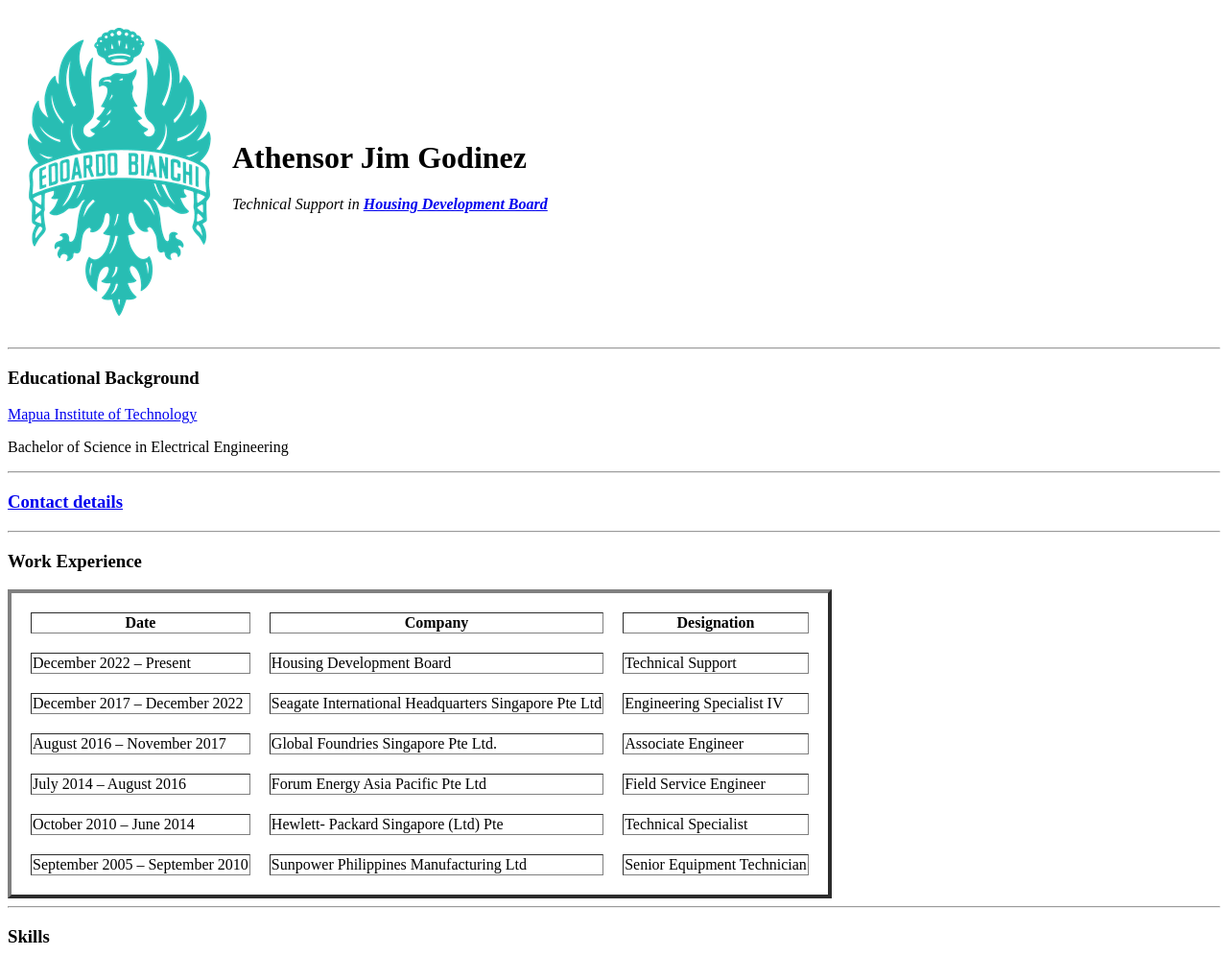
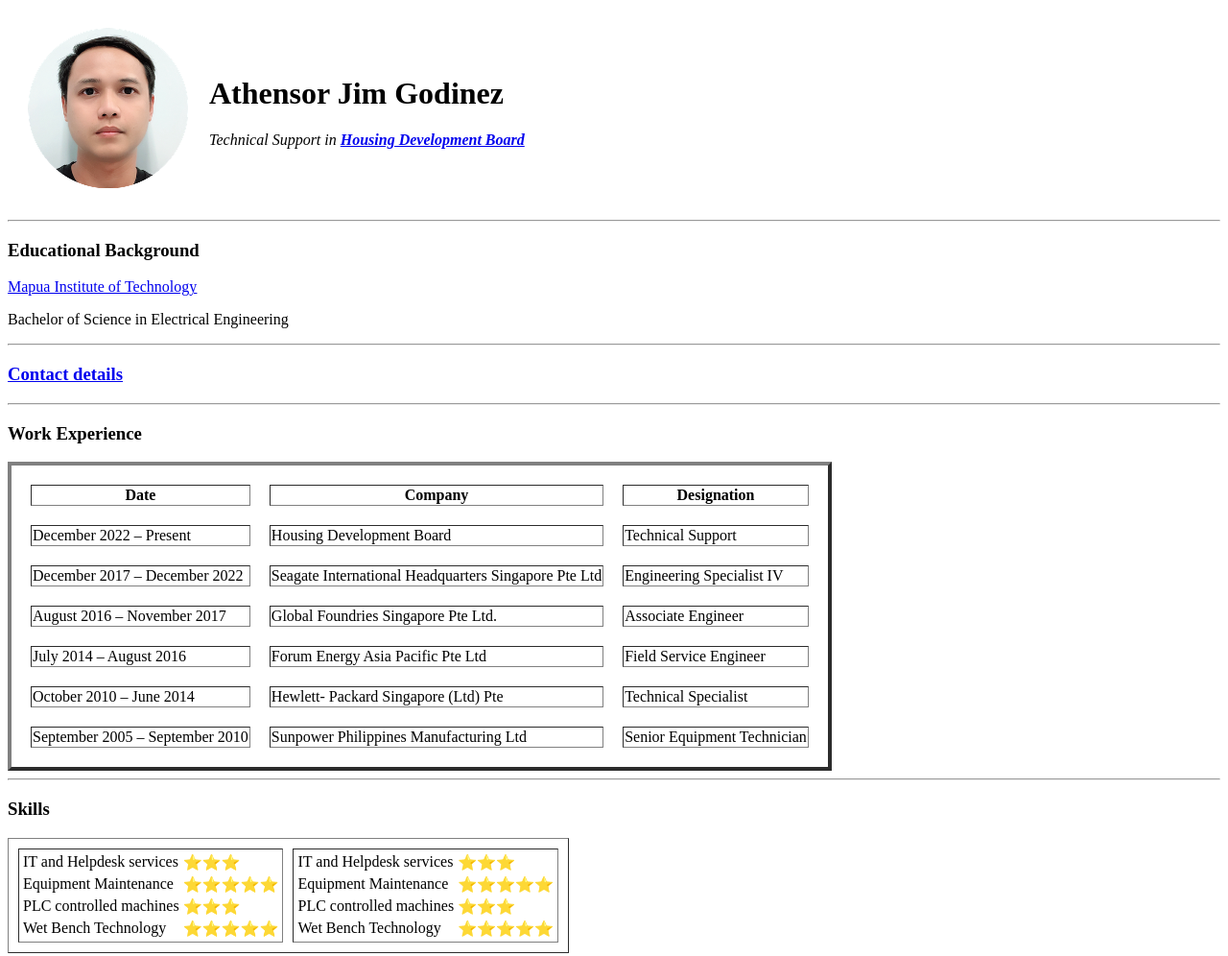
Before and after one commit to jimgodinez/cv, a plain HTML site: page index.html in a window 1280 px wide. Shown: the top 996 px of the page at 96% size. Drawn offline with Linux system fonts and the light colour scheme; files whose address does not match are found by name.

```diff
--- a/index.html
+++ b/index.html
@@ -8,7 +8,7 @@
   <body>
     <table cellspacing="20">
       <tr>
-        <td><img src="C:\Files\VS Code\Web Development\HTML personal site\bianchi.png"></td>
+        <td><img src="image\jim pic.png"></td>
         <td>
           <h1>Athensor Jim Godinez</h1>
           <p><em>Technical Support in <strong><a href="https://homes.hdb.gov.sg/home/landing">Housing Development Board</a></strong></em></p>
```
